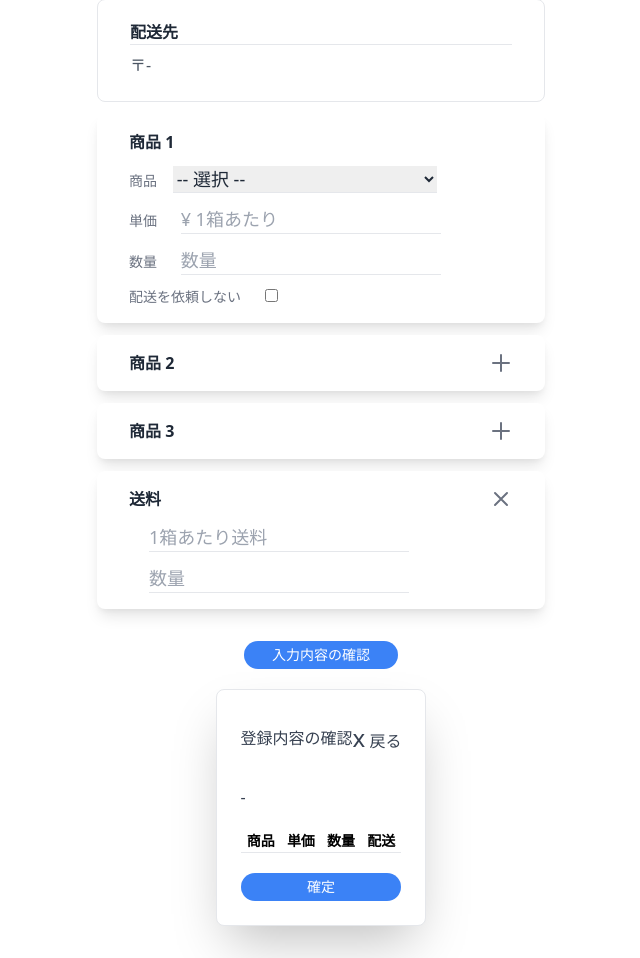
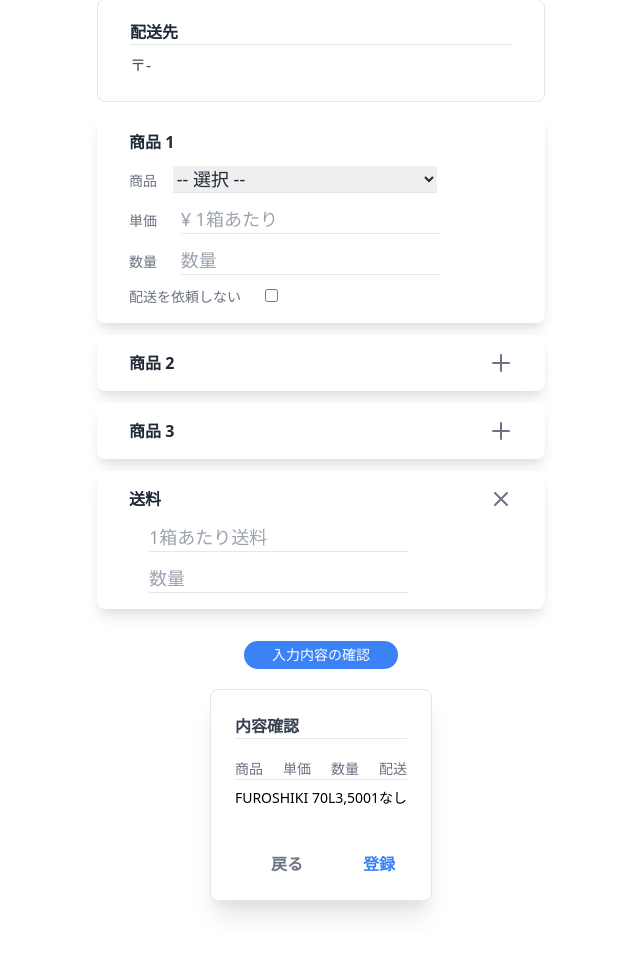
Before and after one commit to hayamakazuyuki/fas, a Flask app: template flask/app/templates/order/register.html in a window 1280 px wide. Shown: the part 146-1104 px from the top of the page, without its empty margins (319-959 px from the left). After the commit the page ends 1062 px from the top, so only its background shows below. Run offline with Flask 2, Linux system fonts and the light colour scheme; the template is opened without the code that fills it, so the values that code supplies are empty; some libraries are stand-ins or nearby versions.

Commit message:
updated: order register

```diff
--- a/flask/app/static/js/order.js
+++ b/flask/app/static/js/order.js
@@ -97,16 +97,25 @@
 // item 2 inputs show and hide
 const showItem2 = document.getElementById('showItem2');
 const hideItem2 = document.getElementById('hideItem2');
+const divInputs2 = document.getElementById('divInputs2');
 
 showItem2.addEventListener('click', () => {
+    const inputsItem1 = document.getElementById('inputsItem1')
+
     showItem2.classList.toggle('hidden');
     hideItem2.classList.toggle('hidden');
+
+    let inputsItem2 = inputsItem1.cloneNode(true);
+    inputsItem2.id = 'inputsItem2'
+    return divInputs2.appendChild(inputsItem2);
 
 }, false)
 
 hideItem2.addEventListener('click', () => {
     hideItem2.classList.toggle('hidden');
     showItem2.classList.toggle('hidden');
+
+    return inputsItem2.remove();
 
 }, false)
 
--- a/flask/app/templates/order/register.html
+++ b/flask/app/templates/order/register.html
@@ -27,11 +27,12 @@
             <div id="divItem" class="my-3 py-4 px-8 bg-white shadow-lg rounded-lg text-gray-500 text-sm">
                 <h2 class="text-base font-bold mb-3 text-gray-800">商品 1</h2>
 
-                <div class="mt-3">
+                <div id="inputsItem1">
 
                     <!-- errors go here -->
-                    <div class="itemError mb-3 text-red-400 font-bold"></div>
+                    <div class="itemError text-red-400 font-bold"></div>
 
+                    <div class="mt-3">
                     <label for="item1" class="mr-3" id="labelItem1">商品</label>
                     <select name="item1" id="item1" class="border-b text-gray-800 text-lg" required>
                         <option value="" disabled selected>-- 選択 --</option>
@@ -74,54 +75,58 @@
                         </optgroup>
                     </select>
                 </div>
+
                 <div class="mt-3">
                     <label for="price" class="mr-5">単価</label>
                     <input type="text" class="price border-b text-gray-800 text-lg" id="price" name="price" placeholder="¥ 1箱あたり" required>
                 </div>
+
                 <div class="mt-3">
                     <label for="qty" class="mr-5">数量</label>
                     <input type="text" class="qty border-b text-gray-800 text-lg" id="qty" name="qty" placeholder="数量" required>
                 </div>
+
                 <div class="mt-3" title="当社在庫から持って行くなど、配送を依頼しない場合にチェック">
                     <label for="noDelivery" class="mr-5">配送を依頼しない</label>
                     <input type="checkbox" class="" id="noDelivery" name="noDelivery" value="1">
                 </div>
+
+            </div>
+
             </div>
 
             <!-- items2 goes here-->
             <div id="item2" class="my-3 py-4 px-8 bg-white shadow-lg rounded-lg text-gray-500 text-sm">
                 <div class="flex justify-between">
                     <h2 class="text-base font-bold text-gray-800">商品 2</h2>
-                    <svg xmlns="http://www.w3.org/2000/svg" id="showItem2" class="h-6 w-6 cursor-pointer hover:bg-gray-200" fill="none" viewBox="0 0 24 24" stroke="currentColor">
-                        <path stroke-linecap="round" stroke-linejoin="round" stroke-width="2" d="M12 4v16m8-8H4" />
-                    </svg>
+                    <div class="rounded-full">
+                        <svg xmlns="http://www.w3.org/2000/svg" id="showItem2" class="h-6 w-6 rounded-full cursor-pointer hover:bg-gray-200" fill="none" viewBox="0 0 24 24" stroke="currentColor">
+                            <path stroke-linecap="round" stroke-linejoin="round" stroke-width="2" d="M12 4v16m8-8H4" />
+                        </svg>
 
-                    <svg xmlns="http://www.w3.org/2000/svg" id="hideItem2" class="h-6 w-6 cursor-pointer hover:bg-gray-200 hidden" fill="none" viewBox="0 0 24 24" stroke="currentColor">
-                        <path stroke-linecap="round" stroke-linejoin="round" stroke-width="2" d="M6 18L18 6M6 6l12 12" />
-                    </svg>
+                        <svg xmlns="http://www.w3.org/2000/svg" id="hideItem2" class="h-6 w-6 rounded-full cursor-pointer hover:bg-gray-200 hidden" fill="none" viewBox="0 0 24 24" stroke="currentColor">
+                            <path stroke-linecap="round" stroke-linejoin="round" stroke-width="2" d="M6 18L18 6M6 6l12 12" />
+                        </svg>
+                    </div>
+                </div>
+                <div id="divInputs2"></div>
 
-                </div>
-                <div>
-
-                </div>
             </div>
 
             <!-- items3 go here -->
             <div id="item3" class="my-3 py-4 px-8 bg-white shadow-lg rounded-lg text-gray-500 text-sm">
                 <div class="flex justify-between">
                     <h2 class="text-base font-bold text-gray-800">商品 3</h2>
-                    <svg xmlns="http://www.w3.org/2000/svg" id="showItem3" class="h-6 w-6 cursor-pointer hover:bg-gray-200" fill="none" viewBox="0 0 24 24" stroke="currentColor">
+                    <svg xmlns="http://www.w3.org/2000/svg" id="showItem3" class="h-6 w-6 rounded-full cursor-pointer hover:bg-gray-200" fill="none" viewBox="0 0 24 24" stroke="currentColor">
                         <path stroke-linecap="round" stroke-linejoin="round" stroke-width="2" d="M12 4v16m8-8H4" />
                     </svg>
 
-                    <svg xmlns="http://www.w3.org/2000/svg" id="hideItem3" class="h-6 w-6 cursor-pointer hover:bg-gray-200 hidden" fill="none" viewBox="0 0 24 24" stroke="currentColor">
+                    <svg xmlns="http://www.w3.org/2000/svg" id="hideItem3" class="h-6 w-6 rounded-full cursor-pointer hover:bg-gray-200 hidden" fill="none" viewBox="0 0 24 24" stroke="currentColor">
                         <path stroke-linecap="round" stroke-linejoin="round" stroke-width="2" d="M6 18L18 6M6 6l12 12" />
                     </svg>
 
                 </div>
-                <div>
-
-                </div>
+                <div id="inputsItem3"></div>
             </div>
 
             <!--
@@ -139,11 +144,11 @@
                     <div class="text-base font-bold text-gray-800">送料</div>
 
                     <div class="">
-                        <svg xmlns="http://www.w3.org/2000/svg" id="hideDelivery" class="h-6 w-6 cursor-pointer hover:bg-gray-200" fill="none" viewBox="0 0 24 24" stroke="currentColor">
+                        <svg xmlns="http://www.w3.org/2000/svg" id="hideDelivery" class="h-6 w-6 rounded-full cursor-pointer hover:bg-gray-200" fill="none" viewBox="0 0 24 24" stroke="currentColor">
                             <path stroke-linecap="round" stroke-linejoin="round" stroke-width="2" d="M6 18L18 6M6 6l12 12" />
                         </svg>
 
-                        <svg xmlns="http://www.w3.org/2000/svg" id="showDelivery" class="h-6 w-6 cursor-pointer hover:bg-gray-200 hidden" fill="none" viewBox="0 0 24 24" stroke="currentColor">
+                        <svg xmlns="http://www.w3.org/2000/svg" id="showDelivery" class="h-6 w-6 rounded-full cursor-pointer hover:bg-gray-200 hidden" fill="none" viewBox="0 0 24 24" stroke="currentColor">
                             <path stroke-linecap="round" stroke-linejoin="round" stroke-width="2" d="M12 4v16m8-8H4" />
                         </svg>
                     </div>
@@ -171,30 +176,46 @@
 
 <!-- modal -->
 <div class="flex justify-center">
-    <div class="max-w-md flex flex-col bg-white shadow-2xl border rounded-lg p-6">
-        <div class="flex justify-between mb-3">
-            <h2 class="text-gray-700 my-3">登録内容の確認</h2>
-            <button class="text-gray-700"><span class="text-2xl">x</span><span class="hover:underline align-center"> 戻る</span></button>
-        </div>
-        <div>
-            <p class="text-gray-700 my-2">{{ shop.customer_id}} - {{ shop.id }} <span class="text-xl font-bold">{{ shop.name }}</span></p>
-            <p class="text-gray-700">{{ shop.prefecture }}{{ shop.city }}{{ shop.town }}{{ shop.address }}</p>
-            <table class="w-full text-sm my-5">
-                <thead>
-                    <tr class="border-b">
-                        <th>商品</th>
-                        <th>単価</th>
-                        <th>数量</th>
-                        <th>配送</th>
-                    </tr>
-                </thead>
+    <div class="bg-white shadow-xl border rounded-lg p-6">
+            <h2 class="font-bold text-gray-700 border-b">内容確認</h2>
+        <div class="mt-5">
+            <p class="text-gray-700 text-xl font-bold">{{ shop.name }}</p>
+            <p class="mt-2 text-gray-700">{{ shop.prefecture }}{{ shop.city }}{{ shop.town }}{{ shop.address }}</p>
+            <div class="text-sm text-gray-500 border-b mt-5 flex justify-between">
+                <p>商品</p>
+                <p>単価</p>
+                <p>数量</p>
+                <p>配送</p>
+            </div>
+            <div class="mt-2 flex justify-between text-sm">
+                <p>FUROSHIKI 70L</p>
+                <p>3,500</p>
+                <p>1</p>
+                <p>なし</p>
+            </div>
+            <div class="mt-2 flex justify-between text-sm">
+                <p></p>
+                <p></p>
+                <p></p>
+                <p></p>
+            </div>
+            <div class="mt-2 flex justify-between text-sm">
+                <p></p>
+                <p></p>
+                <p></p>
+                <p></p>
+            </div>
+            <div class="mt-2 flex justify-between text-sm">
+                <p></p>
+                <p></p>
+                <p></p>
+                <p></p>
+            </div>
 
-                <tbody>
-                    <tr>
-                    </tr>
-                </tbody>
-            </table>
-            <button type="button" class="bg-blue-500 hover:bg-blue-800 text-sm text-white w-full py-1 px-7 rounded-full" onclick="submit();">確定</button>
+            <p class="font-bold mt-5 text-right text-gray-500">
+                <span class="px-3 py-1 rounded-md cursor-pointer hover:bg-gray-100">戻る</span>
+                <span class="ml-8 px-3 py-1 rounded-md cursor-pointer text-blue-500 hover:bg-blue-100" onclick="submit();">登録</span>
+            </p>
         </div>
     </div>
 </div>
```
